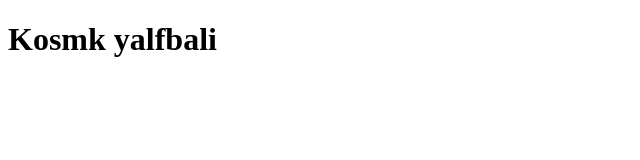
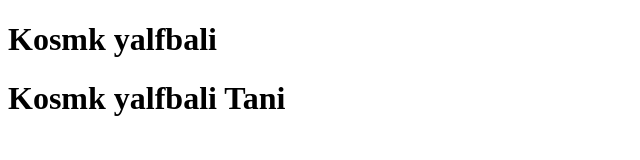
Before and after one commit to BadrAhmed185/EnactusAu, a plain HTML site: page Index.html in a window 1280 px wide. Shown: the whole page, without its empty margins (0-640 px from the left). Drawn offline with Linux system fonts and the light colour scheme.

Commit message:
another increment added

```diff
--- a/Index.html
+++ b/Index.html
@@ -7,5 +7,8 @@
 </head>
 <body>
 		<h1>Kosmk yalfbali</h1>
+		<h1>Kosmk yalfbali Tani</h1>
+
+
 </body>
 </html>
```
